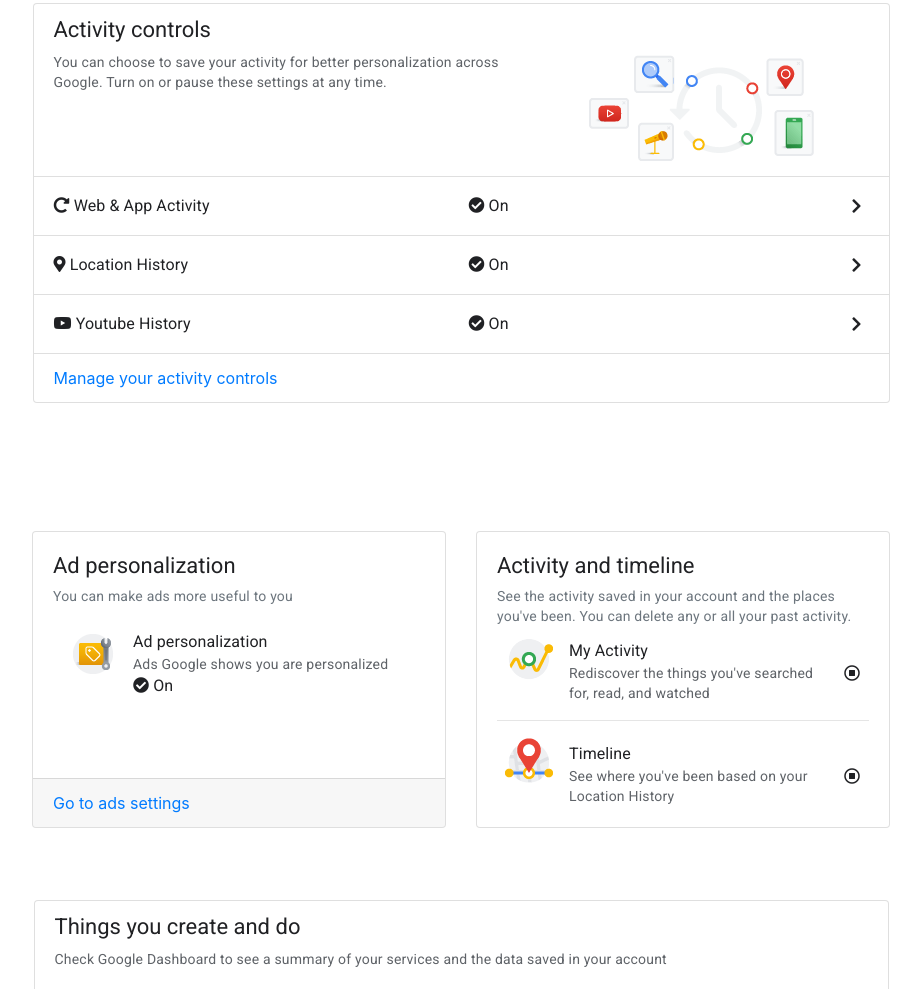
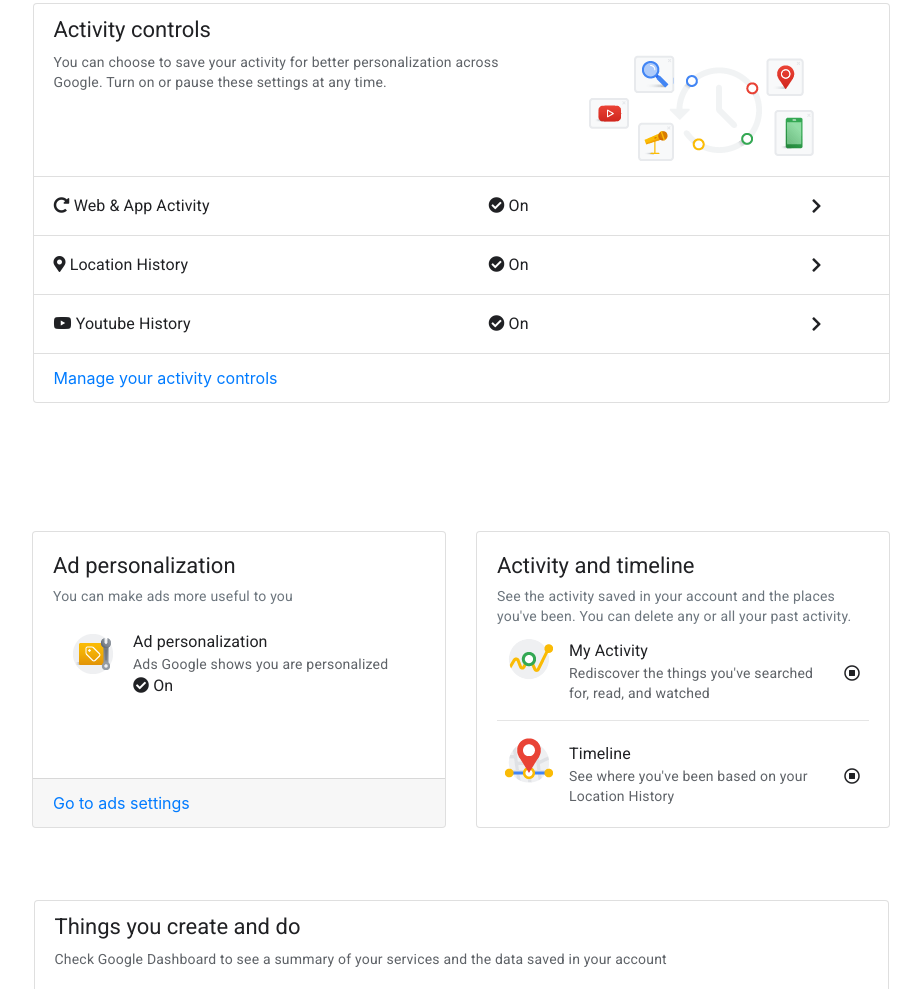
Before and after one commit to bat-skat/googled1, a plain HTML site: page data.html in a window 1280 px wide. Shown: the part 858-1847 px from the top of the page, without its empty margins (104-1025 px from the left). Drawn offline with nearby package versions, Linux system fonts and the light colour scheme.

```diff
--- a/style/style.css
+++ b/style/style.css
@@ -312,10 +312,10 @@ html,body{
 
   .lirow4{
     float: left;
-    width: 550px;
+    width: 510px;
     padding: 5px 0;
     text-align: center;
-    padding-right: 80px;
+    padding-right: 0px;
   }
 
   .lirow5{
```
